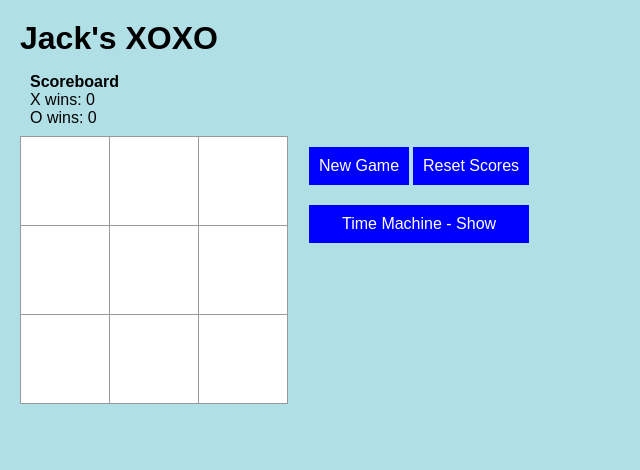
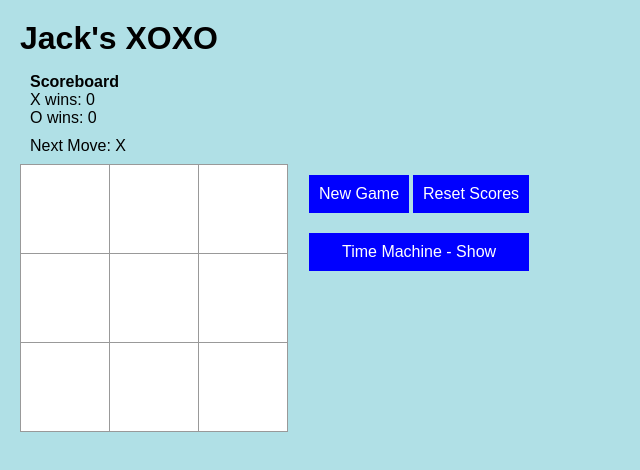
Before and after one commit to tommyarmstrong/noughts-crosses, a React (Create React App) app: page / in a window 1280 px wide. Shown: the top 470 px of the page, without its empty margins (0-640 px from the left). Built offline with nearby package versions, Linux system fonts and the light colour scheme.

Commit message:
NCD-49 Implemented Status

```diff
--- a/src/App.js
+++ b/src/App.js
@@ -128,6 +128,7 @@ function Game({ updateScoreboard, resetScoreboard, passStatus }) {
   return (
     <>
       <div className="game">
+        <div className="game-status">{status}</div>
         <div className="game-content">
           <div className="game-board">
             <Board xIsNext={xIsNext} squares={currentSquares} onPlay={handlePlay} updateScoreboard={updateScoreboard} startingPlayer />
--- a/src/styles.css
+++ b/src/styles.css
@@ -106,12 +106,9 @@ ol li {
   display: table;
 }
 
-.status {
+.game-status {
+  margin-left: 10px;
   margin-bottom: 10px;
-}
-.game {
-  display: flex;
-  flex-direction: row;
 }
 
 .game-content {
@@ -119,14 +116,8 @@ ol li {
   flex-direction: row; /* Stack items horizontally */
 }
 
-.game-board {
-}
-
 .game-info {
   margin-left: 20px;
-}
-
-.game-control {
 }
 
 .game-moves {
```
